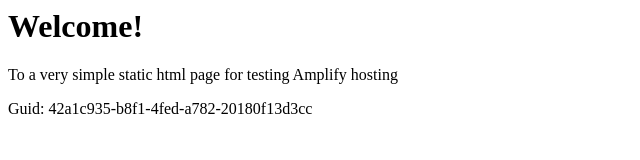
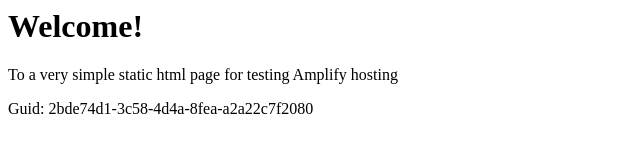
Before and after one commit to aws-aemilia-gru/Github-PR-Commit-Integration-Test-DoNotTouch-GitHubWebhookPushCanaryTest-v1-prod-sa-east-1, a website: page src/index.html in a window 1280 px wide. Shown: the full height of the page, 0-640 px from the left. Drawn offline with Linux system fonts and the light colour scheme.

Commit message:
commit from integ tests

```diff
--- a/src/index.html
+++ b/src/index.html
@@ -12,6 +12,6 @@
 <body>
     <h1>Welcome!</h1>
     <p>To a very simple static html page for testing Amplify hosting</p>
-    <p>Guid: 42a1c935-b8f1-4fed-a782-20180f13d3cc</p></body>
+    <p>Guid: 2bde74d1-3c58-4d4a-8fea-a2a22c7f2080</p></body>
 
 </html>
```
